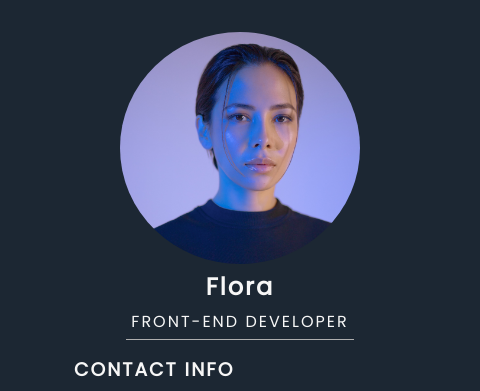
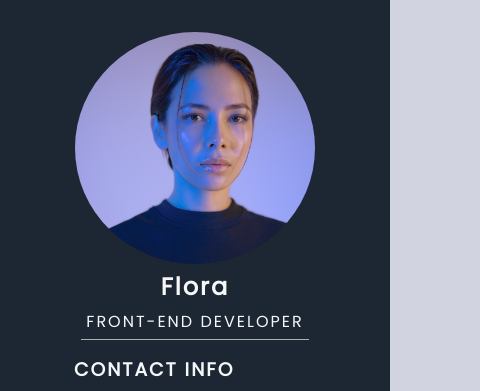
Before and after one commit to nishant26n/resume-sample, a plain HTML site: page index.html in a window 390 px wide. Shown: the top 391 px of the page, 480 px wide, since content can reach past the window. Drawn offline with Linux system fonts and the light colour scheme.

Commit message:
overflow fixed

```diff
--- a/style.css
+++ b/style.css
@@ -179,7 +179,12 @@ body {
     grid-template-columns: repeat(1, 1fr);
   }
 
-  .left-side {
+  .left-side,
+  .right-side {
+    width: 100%;
+  }
+
+  .skills-container ul {
     width: 100%;
   }
 }
```
